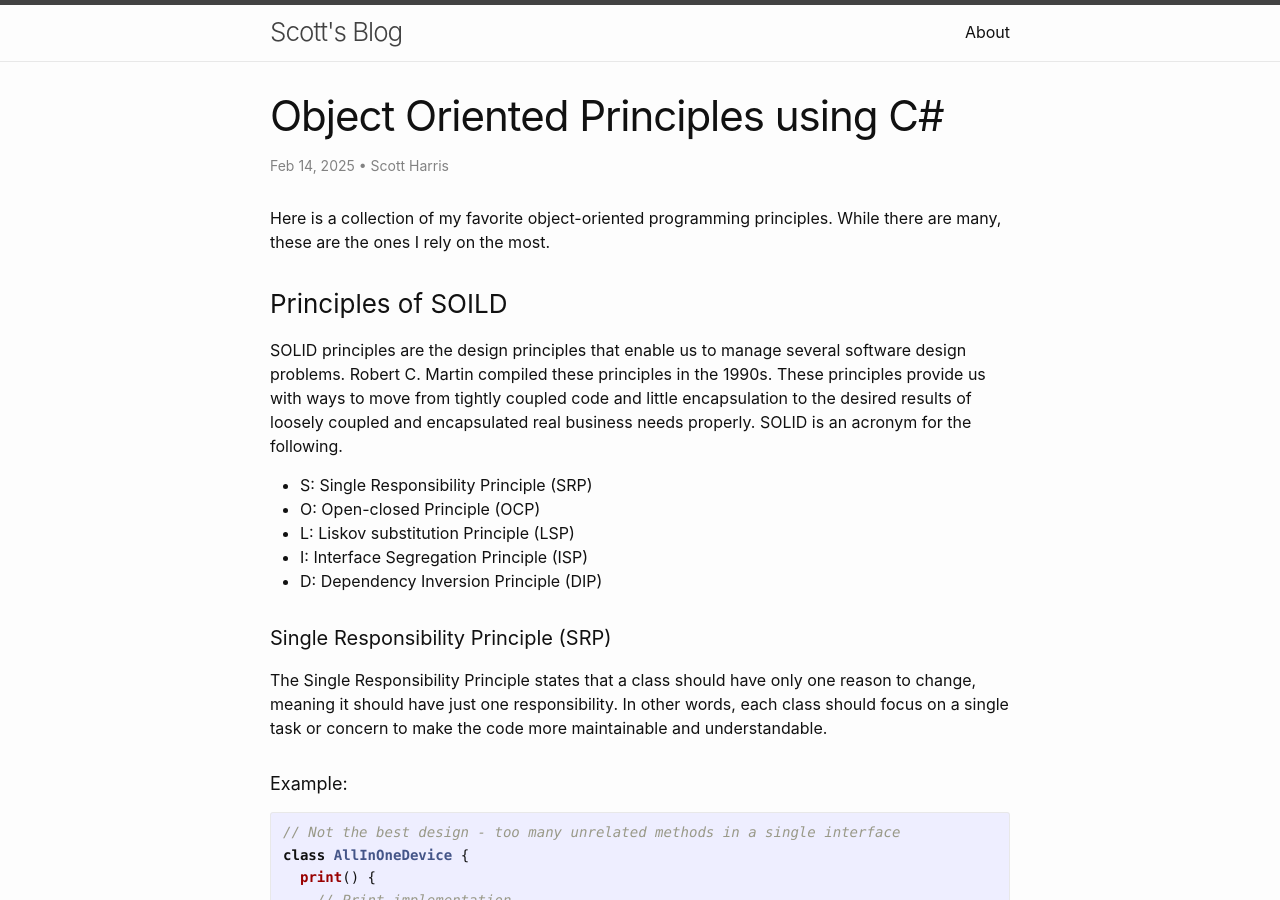
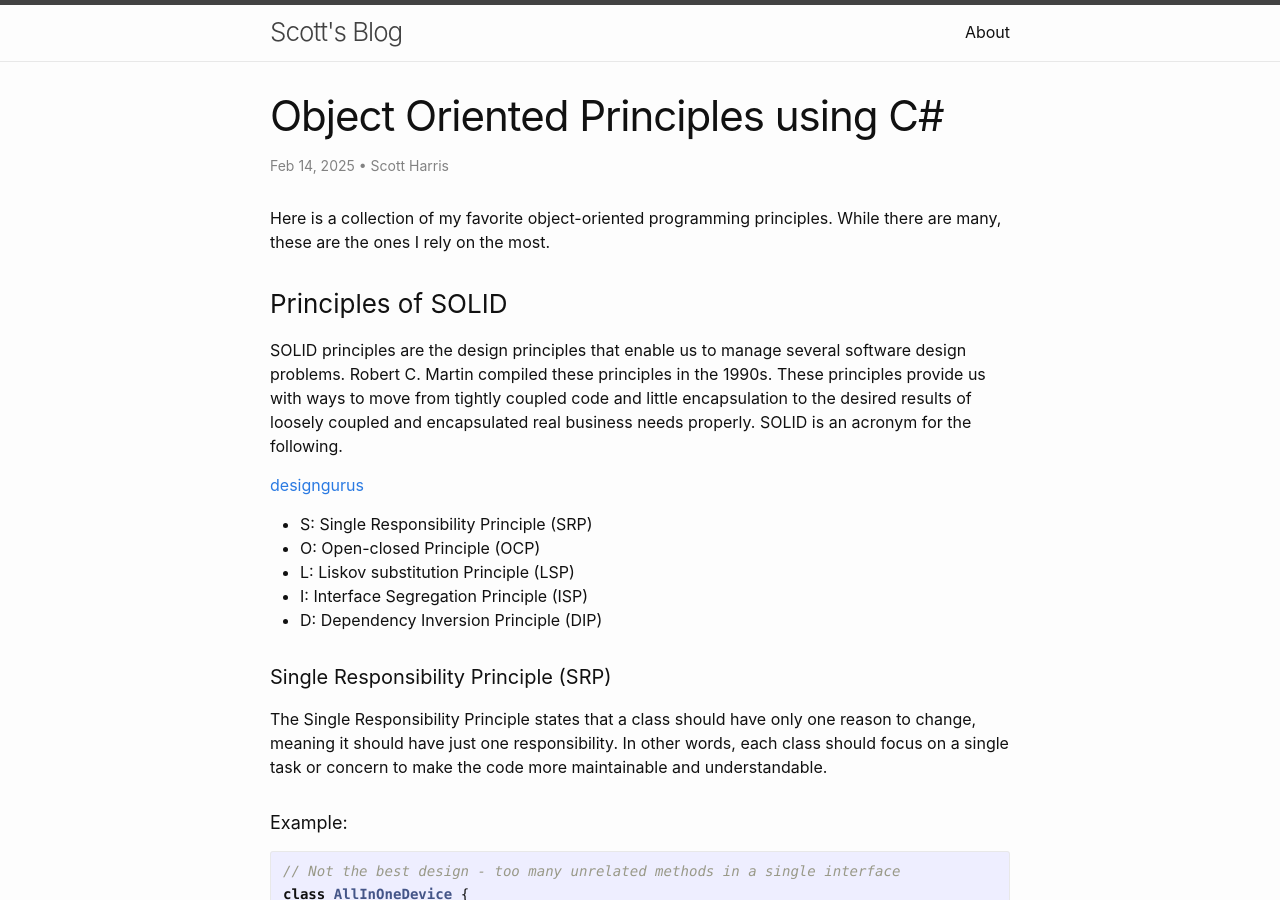
Before and after one commit to shwag-wsu/blog, a Jekyll site: the page built from _posts/2025-02-14-o-o-p-principles.md, in a window 1280 px wide and 900 px high. Built offline with Jekyll 4.4.1, drawn with Linux system fonts in a browser that asks for light colours.

Commit message:
Update 2025-02-14-o-o-p-principles.md

```diff
--- a/_posts/2025-02-14-o-o-p-principles.md
+++ b/_posts/2025-02-14-o-o-p-principles.md
@@ -10,8 +10,10 @@ meta: "Development"
 Here is a collection of my favorite object-oriented programming principles. While there are many, these are the ones I rely on the most.
 
 
-### Principles of SOILD
+### Principles of SOLID
 SOLID principles are the design principles that enable us to manage several software design problems. Robert C. Martin compiled these principles in the 1990s. These principles provide us with ways to move from tightly coupled code and little encapsulation to the desired results of loosely coupled and encapsulated real business needs properly. SOLID is an acronym for the following.
+
+[designgurus](https://www.designgurus.io/blog/essential-software-design-principles-you-should-know-before-the-interview)
 
 - S: Single Responsibility Principle (SRP)
 - O: Open-closed Principle (OCP)
```
